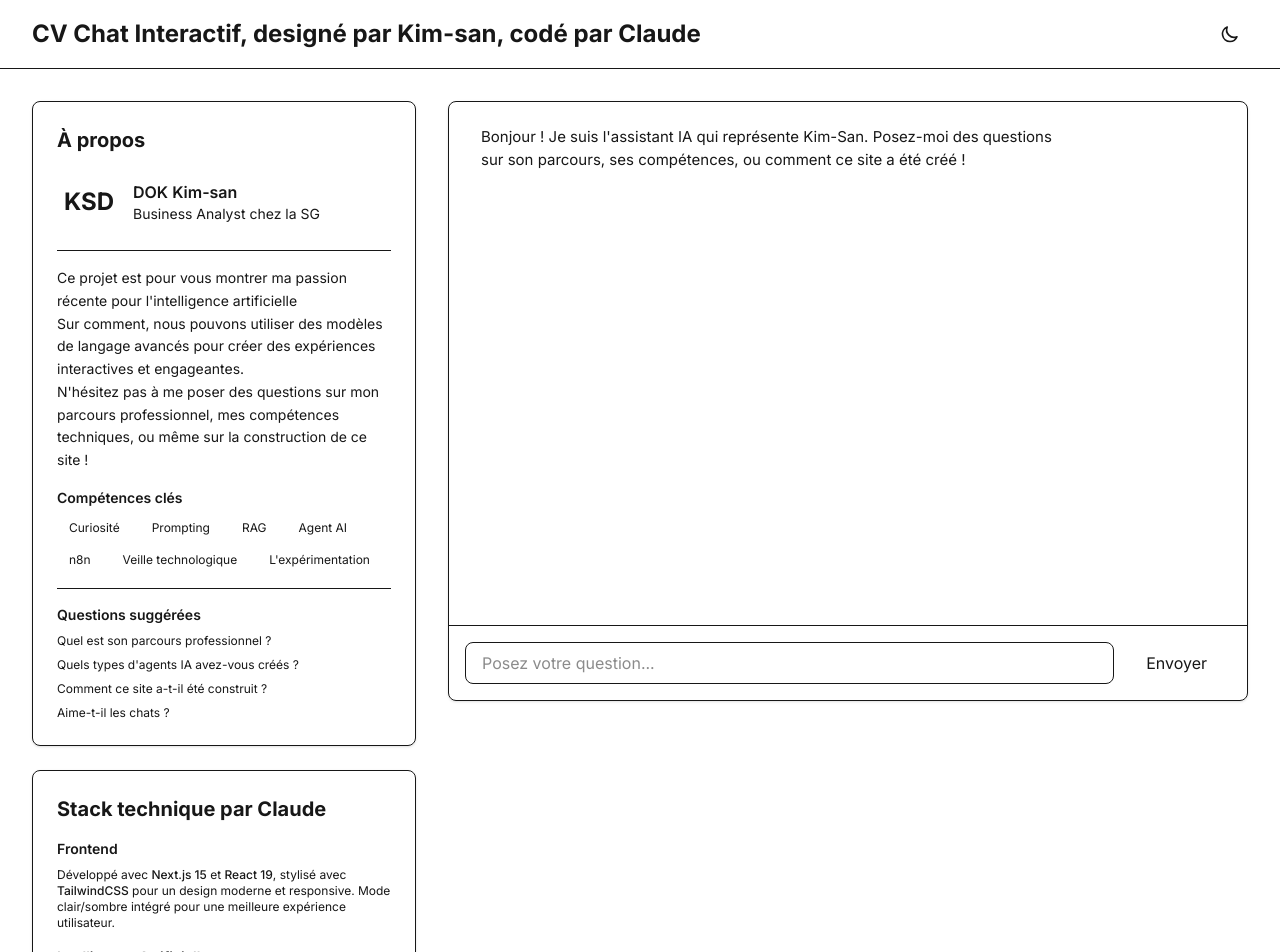
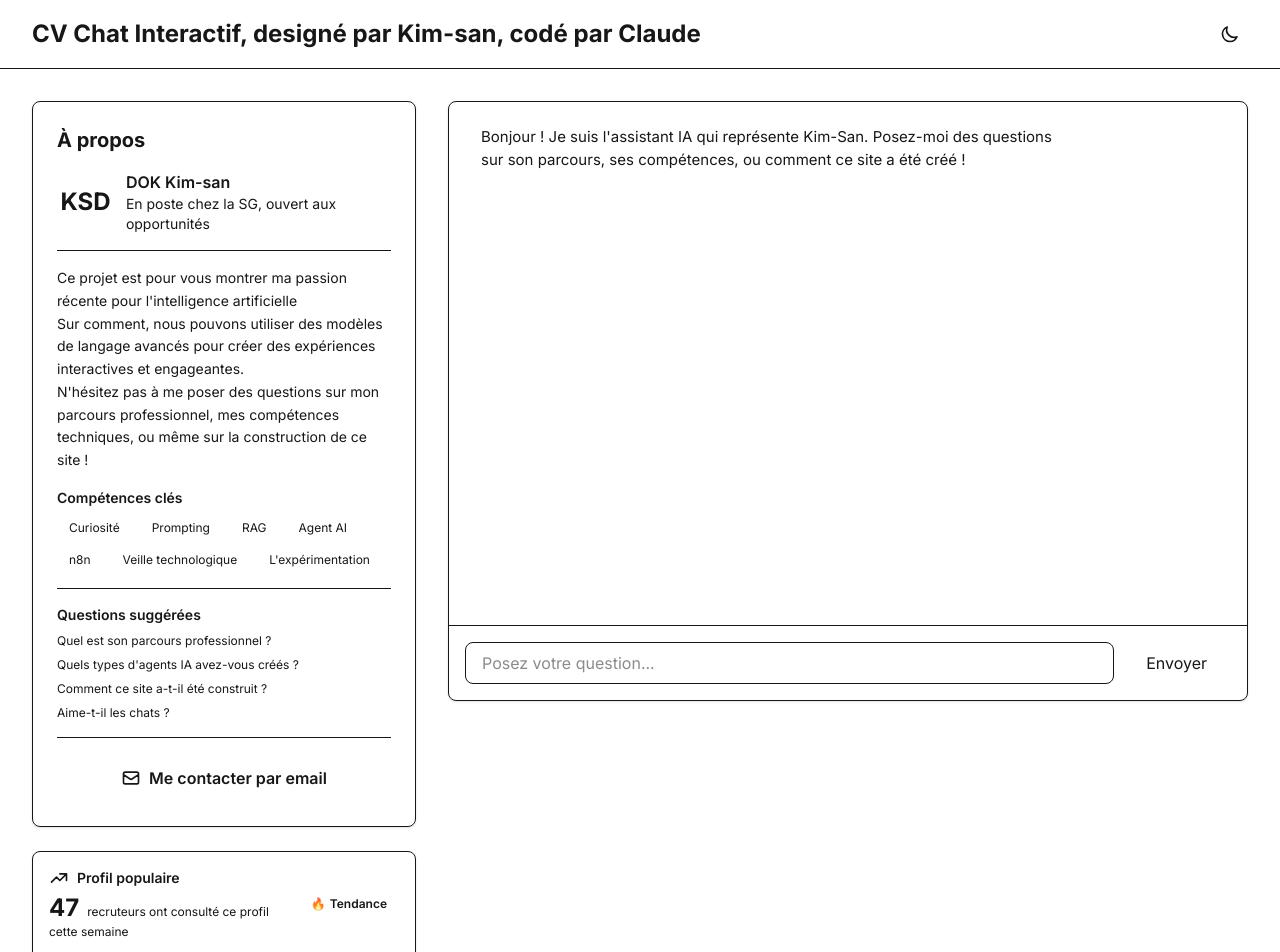
Before and after one commit to ksdok/cv-interactif-ia, a Next.js app: page / in a window 1280 px wide. Shown: the top 952 px of the page. Built offline with nearby package versions, Linux system fonts and the light colour scheme.

Commit message:
Add contact email button + analytics vercel implementation

```diff
--- a/app/layout.tsx
+++ b/app/layout.tsx
@@ -7,6 +7,7 @@ import type { Metadata } from 'next'
 import { Inter } from 'next/font/google'
 import './globals.css'
 import { ThemeProvider } from '@/components/ThemeProvider'
+import { Analytics } from '@vercel/analytics/next'
 
 const inter = Inter({ subsets: ['latin'] })
 
@@ -24,6 +25,8 @@ export default function RootLayout({
     <html lang="fr" suppressHydrationWarning>
       <body className={inter.className}>
         <ThemeProvider>{children}</ThemeProvider>
+        {/* Vercel Analytics pour suivre les visites et le comportement utilisateur */}
+        <Analytics />
       </body>
     </html>
   )
--- a/app/page.tsx
+++ b/app/page.tsx
@@ -5,6 +5,7 @@ import ChatInterface from '@/components/ChatInterface'
 import AboutSection from '@/components/AboutSection'
 import ProjectGallery from '@/components/ProjectGallery'
 import Header from '@/components/Header'
+import VisitorCounter from '@/components/VisitorCounter'
 
 /**
  * Page principale du CV interactif
@@ -32,6 +33,10 @@ export default function Home() {
           <div className="lg:col-span-1 lg:order-1 space-y-6">
             {/* Passer la callback pour remonter les questions cliquées */}
             <AboutSection onQuestionClick={setSuggestedQuestion} />
+
+            {/* Compteur de visiteurs pour le social proof */}
+            <VisitorCounter />
+
             <ProjectGallery />
 
             {/* Info RAG */}
--- a/components/AboutSection.tsx
+++ b/components/AboutSection.tsx
@@ -15,12 +15,14 @@ export default function AboutSection({ onQuestionClick }: AboutSectionProps) {
 
       <div className="space-y-4">
         <div className="flex items-center space-x-3">
+
           <div className="w-16 h-16 bg-gradient-to-br from-blue-500 to-purple-600 rounded-full flex items-center justify-center text-white text-2xl font-bold">
             KSD
           </div>
+
           <div>
             <h3 className="font-semibold text-slate-900 dark:text-slate-100">DOK Kim-san</h3>
-            <p className="text-sm text-slate-600 dark:text-slate-400">Business Analyst chez la SG</p>
+            <p className="text-sm text-slate-600 dark:text-slate-400">En poste chez la SG, ouvert aux opportunités</p>
           </div>
         </div>
 
@@ -90,6 +92,19 @@ export default function AboutSection({ onQuestionClick }: AboutSectionProps) {
             </p>
           </div>
         </div>
+
+        {/* Bouton de contact par email - Placé en bas de la section */}
+        <div className="border-t border-slate-200 dark:border-slate-700 pt-4">
+          <a
+            href="mailto:dokkimsan@gmail.com?subject=Opportunité professionnelle&body=Bonjour Kim-san,%0D%0A%0D%0AJ'ai consulté votre CV interactif et je souhaite échanger avec vous concernant une opportunité."
+            className="w-full flex items-center justify-center gap-2 bg-gradient-to-r from-blue-600 to-purple-600 hover:from-blue-700 hover:to-purple-700 text-white font-semibold px-4 py-3 rounded-lg transition-all duration-300 hover:shadow-lg hover:scale-105"
+          >
+            <svg className="w-5 h-5" fill="none" stroke="currentColor" viewBox="0 0 24 24">
+              <path strokeLinecap="round" strokeLinejoin="round" strokeWidth={2} d="M3 8l7.89 5.26a2 2 0 002.22 0L21 8M5 19h14a2 2 0 002-2V7a2 2 0 00-2-2H5a2 2 0 00-2 2v10a2 2 0 002 2z" />
+            </svg>
+            <span>Me contacter par email</span>
+          </a>
+        </div>
       </div>
     </div>
   )
--- /dev/null
+++ b/components/VisitorCounter.tsx
@@ -0,0 +1,76 @@
+'use client'
+
+import { useEffect, useState } from 'react'
+
+/**
+ * Composant affichant le nombre de recruteurs ayant visité le site cette semaine
+ * Utilise l'API Vercel Analytics ou un compteur statique pour le social proof
+ */
+export default function VisitorCounter() {
+  const [visitors, setVisitors] = useState<number>(0)
+  const [isAnimating, setIsAnimating] = useState(false)
+
+  useEffect(() => {
+    // Simulation d'un chargement du nombre de visiteurs
+    // TODO: Remplacer par un vrai appel API si nécessaire
+    const simulatedVisitors = 47 // Nombre de recruteurs cette semaine
+
+    // Animation du compteur qui monte progressivement
+    let current = 0
+    const increment = Math.ceil(simulatedVisitors / 30)
+    const timer = setInterval(() => {
+      current += increment
+      if (current >= simulatedVisitors) {
+        current = simulatedVisitors
+        clearInterval(timer)
+        setIsAnimating(false)
+      }
+      setVisitors(current)
+    }, 50)
+
+    setIsAnimating(true)
+
+    return () => clearInterval(timer)
+  }, [])
+
+  return (
+    <div className="bg-gradient-to-r from-emerald-50 to-teal-50 dark:from-emerald-900/30 dark:to-teal-900/30 rounded-lg shadow-sm border border-emerald-200 dark:border-emerald-800 p-4">
+      <div className="flex items-center justify-between">
+        <div className="flex-1">
+          <div className="flex items-center gap-2 mb-1">
+            {/* Icône de tendance montante */}
+            <svg className="w-5 h-5 text-emerald-600 dark:text-emerald-400" fill="none" stroke="currentColor" viewBox="0 0 24 24">
+              <path strokeLinecap="round" strokeLinejoin="round" strokeWidth={2} d="M13 7h8m0 0v8m0-8l-8 8-4-4-6 6" />
+            </svg>
+            <h3 className="text-sm font-semibold text-slate-900 dark:text-slate-100">
+              Profil populaire
+            </h3>
+          </div>
+          <p className="text-xs text-slate-600 dark:text-slate-400">
+            <span className={`text-2xl font-bold text-emerald-600 dark:text-emerald-400 ${isAnimating ? 'animate-pulse' : ''}`}>
+              {visitors}
+            </span>
+            <span className="ml-2">recruteurs ont consulté ce profil cette semaine</span>
+          </p>
+        </div>
+
+        {/* Badge "Trending" */}
+        <div className="flex-shrink-0">
+          <div className="bg-emerald-100 dark:bg-emerald-900/50 text-emerald-700 dark:text-emerald-300 px-3 py-1 rounded-full text-xs font-semibold flex items-center gap-1">
+            <span className="animate-pulse">🔥</span>
+            <span>Tendance</span>
+          </div>
+        </div>
+      </div>
+
+      {/* Barre de progression visuelle */}
+      <div className="mt-3 bg-slate-200 dark:bg-slate-700 rounded-full h-1.5 overflow-hidden">
+        <div
+          className="bg-gradient-to-r from-emerald-500 to-teal-500 h-full rounded-full transition-all duration-1000 ease-out"
+          style={{ width: `${Math.min((visitors / 50) * 100, 100)}%` }}
+        ></div>
+      </div>
+
+    </div>
+  )
+}
--- a/package.json
+++ b/package.json
@@ -11,6 +11,7 @@
   "dependencies": {
     "@anthropic-ai/sdk": "^0.68.0",
     "@supabase/supabase-js": "^2.78.0",
+    "@vercel/analytics": "^1.5.0",
     "next": "16.0.1",
     "openai": "^6.7.0",
     "react": "19.2.0",
```
Also changed, not shown: 1 other file (tests, documents, lock files or other folders).
